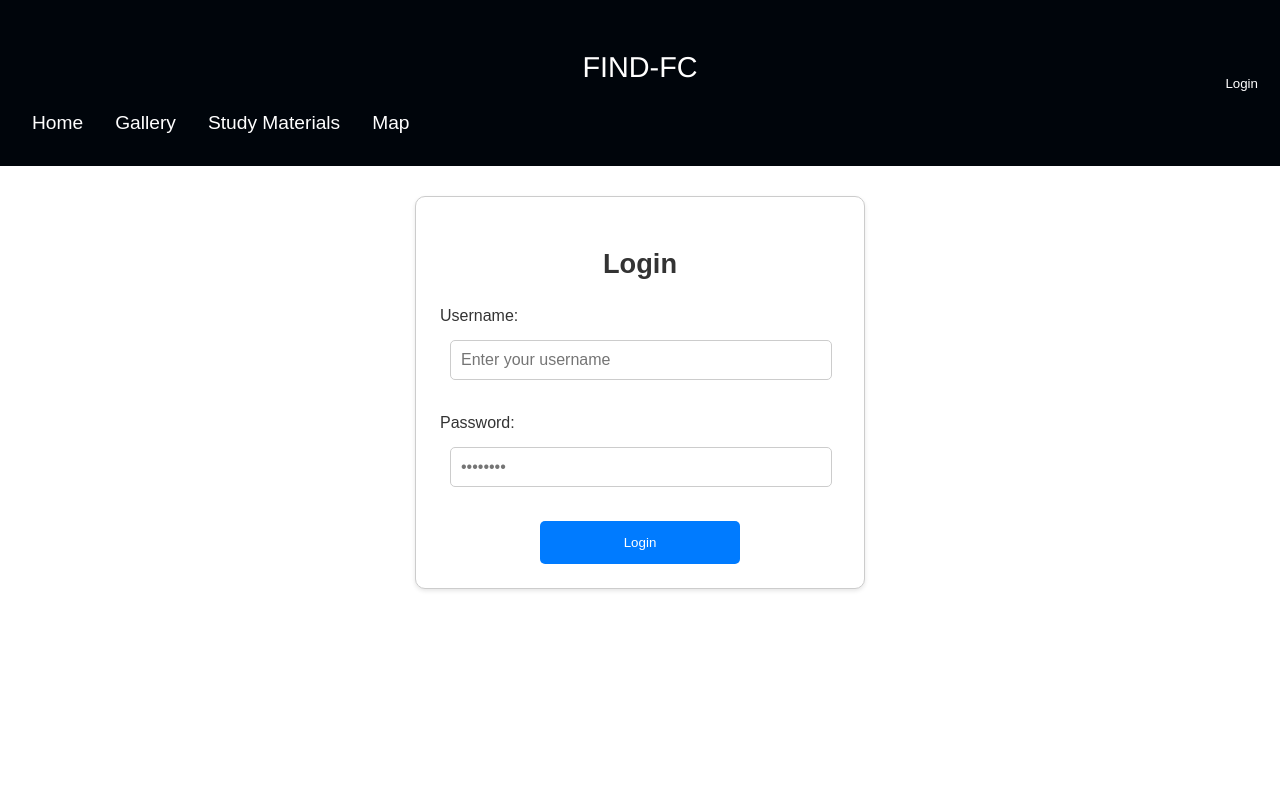
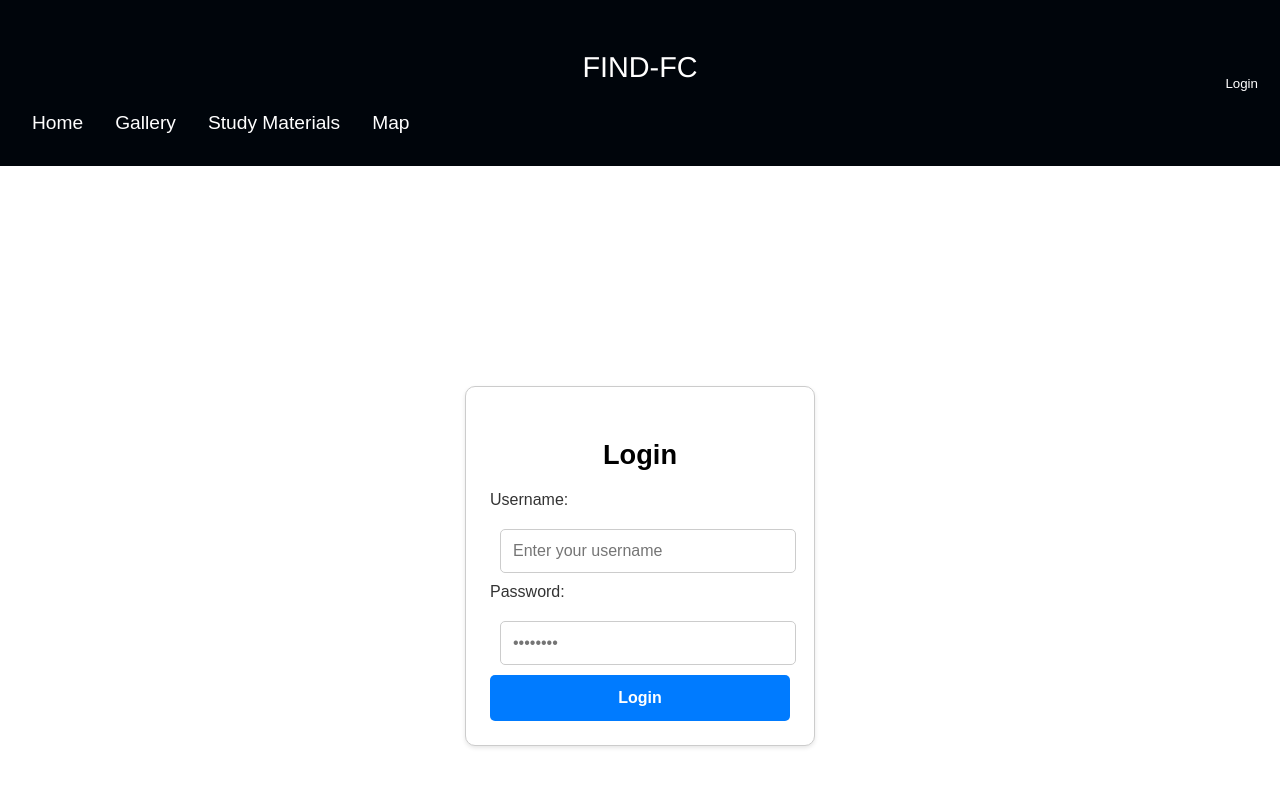
Before and after one commit to imshenza/findfc-frontend, a React (Vite) app: page /login in a window 1280 px wide. Shown: the top 786 px of the page. Built offline with nearby package versions, Linux system fonts and the light colour scheme.

Commit message:
HEADER ACTIVE TAB DESIGN

```diff
--- a/src/components/Header.css
+++ b/src/components/Header.css
@@ -14,7 +14,7 @@
 }
 
 .navbar__logo {
-  font-size: 1.5rem;
+  font-size: 1.2rem;
   color: white;
   text-decoration: none;
   font-family: 'Franklin Gothic Medium', 'Arial Narrow', Arial, sans-serif;
@@ -26,7 +26,7 @@
 }
 
 .navbar__icon {
-  font-size: 1.5rem;
+  font-size: 1.2rem;
   cursor: pointer;
 }
 
@@ -70,19 +70,22 @@
 .navbar__item {
   padding: 1rem;
   font-size: 1.2rem;
+  font-weight: 100;
 }
 
 .navbar__item a {
-  color: white;
+  color: rgb(255, 255, 255);
   text-decoration: none;
 }
 
 .navbar__item:hover {
   background-color: rgba(255, 255, 255, 0.2); /* Transparent white on hover */
+  color: white;
 }
 
 .navbar__item.active {
-  background-color: rgba(255, 255, 255, 0.4); /* Semi-transparent white for active tab */
+  font-weight: 700;
+  /* Semi-transparent white for active tab */
 }
 
 @media (min-width: 768px) {
--- a/src/pages/LoginPage.css
+++ b/src/pages/LoginPage.css
@@ -3,71 +3,41 @@
   display: flex;
   justify-content: center;
   align-items: center;
+  height: 100vh; /* Full height of the viewport */
 }
 
 .border {
   border-radius: 10px;
   border: 1px solid #ccc;
   box-shadow: 0 2px 4px rgba(0, 0, 0, 0.1);
-  width: 400px; /* Adjust width as needed */
-  margin-top: 30px;
-}
-
-.p-6 {
+  width: 90%;
+  max-width: 300px; /* Decreased width */
+  margin: 0px auto 0; /* Updated margin-top */
   padding: 24px;
-}
-
-.bg-white {
-  background-color: #ffffff;
-}
-
-.dark:bg-gray-800 {
-  background-color: #1a202c;
-}
-
-.space-y-6 > * + * {
-  margin-top: 14px;
+  background-color: #fff; /* White background */
 }
 
 .text-xl {
-  font-size: 1.7rem; /* Increased font size */
-
+  font-size: 1.7rem;
+  font-weight: bold;
+  text-align: center;
+  margin-bottom: 20px;
 }
 
 .font-medium {
   font-weight: 700;
 }
 
-.text-gray-900 {
-  color: #333333;
-}
-
-.dark:text-white {
-  color: #ffffff;
-}
-
-.text-center {
-  text-align: center;
-}
-
-.text-red-500 {
-  color: #e53e3e;
-}
-
-.form-group {
-  margin-bottom: 24px;
-}
-
 .label {
   display: block;
-  margin-bottom: 5px;
+  margin-bottom: 10px;
   font-size: 1rem;
   color: #333;
 }
 
 .input {
   width: 90%;
-  padding: 10px; /* Decreased padding */
+  padding: 12px;
   border: 1px solid #ccc;
   border-radius: 5px;
   font-size: 1rem;
@@ -81,12 +51,12 @@
 
 .btn {
   display: block;
-  width: 200px; /* Adjust width as needed */
-  margin: 0 auto; /* Center horizontally */
-  padding: 14px; /* Increased padding */
+  width: 100%;
+  padding: 14px;
   background-color: #007bff;
   color: #ffffff;
-  /* Bold text */
+  font-size: 1rem;
+  font-weight: bold;
   border: none;
   border-radius: 5px;
   cursor: pointer;
```
